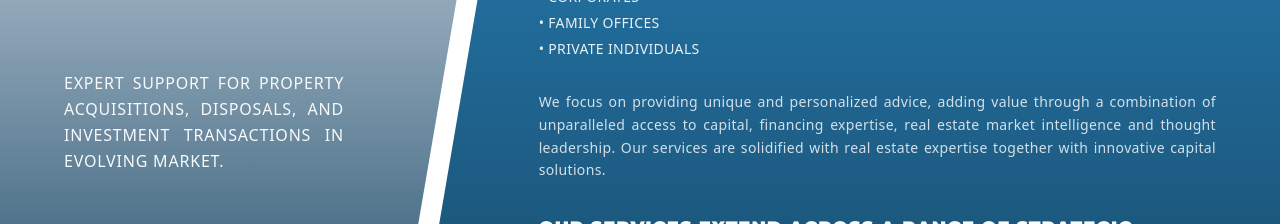
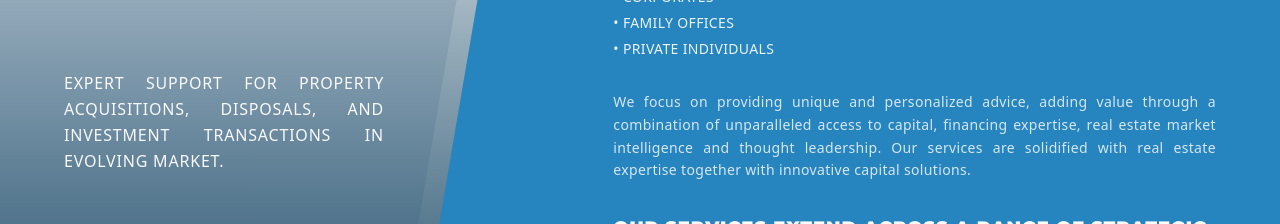
Before and after one commit to ChamilSachintha/sunilfernando, a Next.js app: page / in a window 1280 px wide. Shown: the part 4802-5026 px from the top of the page. Built offline with nearby package versions, Linux system fonts and the light colour scheme; a web font is replaced by a local one.

Commit message:
style(ui): narrow Capital Markets right column, change right side background to solid primary blue, and apply vertical gradient stroke to divider curve

```diff
--- a/src/app/page.tsx
+++ b/src/app/page.tsx
@@ -793,33 +793,33 @@ export default function Home() {
                 <stop offset="0%" stopColor="#e2e8f0" />
                 <stop offset="100%" stopColor="#194866" />
               </linearGradient>
-              <linearGradient id="capital-right-grad" x1="0" y1="0" x2="0" y2="1">
-                <stop offset="0%" stopColor="#2684be" />
+              <linearGradient id="capital-divider-grad" x1="0" y1="0" x2="0" y2="1">
+                <stop offset="0%" stopColor="#ffffff" />
                 <stop offset="100%" stopColor="#194866" />
               </linearGradient>
             </defs>
 
-            {/* Right Side Vertical Gradient Background */}
-            <rect y="-20" width="1000" height="440" fill="url(#capital-right-grad)" />
+            {/* Right Side Solid Primary Blue Background */}
+            <rect y="-20" width="1000" height="440" fill="#2684be" />
 
             {/* Left Side Gradient Background */}
             <path d="M 0,-20 L 490,-20 C 440,-20 390,30 380,80 L 310,420 L 0,420 Z" fill="url(#capital-left-grad)" />
 
-            {/* White Curved Divider Line */}
-            <path d="M 490,-20 C 440,-20 390,30 380,80 L 310,420" fill="none" stroke="#ffffff" strokeWidth="16" />
+            {/* Curved Divider Line (White to Secondary Navy Gradient) */}
+            <path d="M 490,-20 C 440,-20 390,30 380,80 L 310,420" fill="none" stroke="url(#capital-divider-grad)" strokeWidth="16" />
           </svg>
         </div>
 
         {/* Content Overlay */}
         <div className="relative z-10 w-full grid grid-cols-1 lg:grid-cols-12 max-w-[1400px] mx-auto">
           {/* Left Column (Details) */}
-          <div className="lg:col-span-4 flex flex-col justify-between p-12 lg:py-16 lg:pl-16 lg:pr-12 bg-gradient-to-b from-[#e2e8f0] to-[#194866] lg:bg-none text-white">
+          <div className="lg:col-span-5 flex flex-col justify-between p-12 lg:py-16 lg:pl-16 lg:pr-12 bg-gradient-to-b from-[#e2e8f0] to-[#194866] lg:bg-none text-white">
             <h2 className="text-4xl sm:text-5xl lg:text-[54px] font-montserrat font-light tracking-tight uppercase leading-[1.05] text-sfa-navy mb-6 lg:mb-0">
               CAPITAL
               <span className="block mt-1">MARKETS</span>
             </h2>
 
-            <p className="text-sm lg:text-base font-avenir leading-relaxed tracking-wider text-justify text-white/95 my-8 lg:my-0 lg:max-w-[280px] uppercase">
+            <p className="text-sm lg:text-base font-avenir leading-relaxed tracking-wider text-justify text-white/95 my-8 lg:my-0 lg:max-w-[320px] uppercase">
               Expert support for property acquisitions, disposals, and investment transactions in evolving market.
             </p>
 
@@ -832,7 +832,7 @@ export default function Home() {
           </div>
 
           {/* Right Column (Details) */}
-          <div className="lg:col-span-8 flex flex-col justify-center bg-[#194866] lg:bg-transparent px-8 py-10 lg:py-12 lg:pl-28 lg:pr-16 text-white space-y-8">
+          <div className="lg:col-span-7 flex flex-col justify-center bg-primary lg:bg-transparent px-8 py-10 lg:py-12 lg:pl-20 lg:pr-16 text-white space-y-8">
             <div className="space-y-4">
               <h3 className="text-sm sm:text-base lg:text-lg font-montserrat font-bold tracking-wider text-white">
                 WE FOCUS ON PROVIDING UNIQUE AND PERSONALIZED ADVICE TO
```
